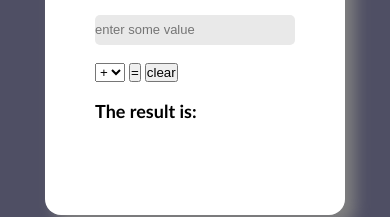
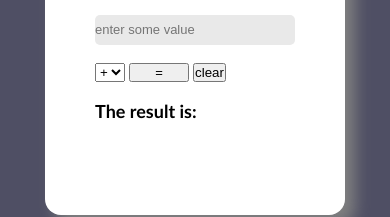
Before and after one commit to pradeep-tanwar166/calculator, a plain HTML site: page index.html in a window 390 px wide. Shown: the part 407-624 px from the top of the page. Drawn offline with Linux system fonts and the light colour scheme.

Commit message:
Update index.html

```diff
--- a/index.html
+++ b/index.html
@@ -114,6 +114,11 @@
         object-fit: cover;
         box-shadow: 10px 10px 15px gray;
       }
+
+      #result {
+        font-size:small;
+        width: 60px;
+      }
       body {
         align-items: center;
         display: flex;
```
